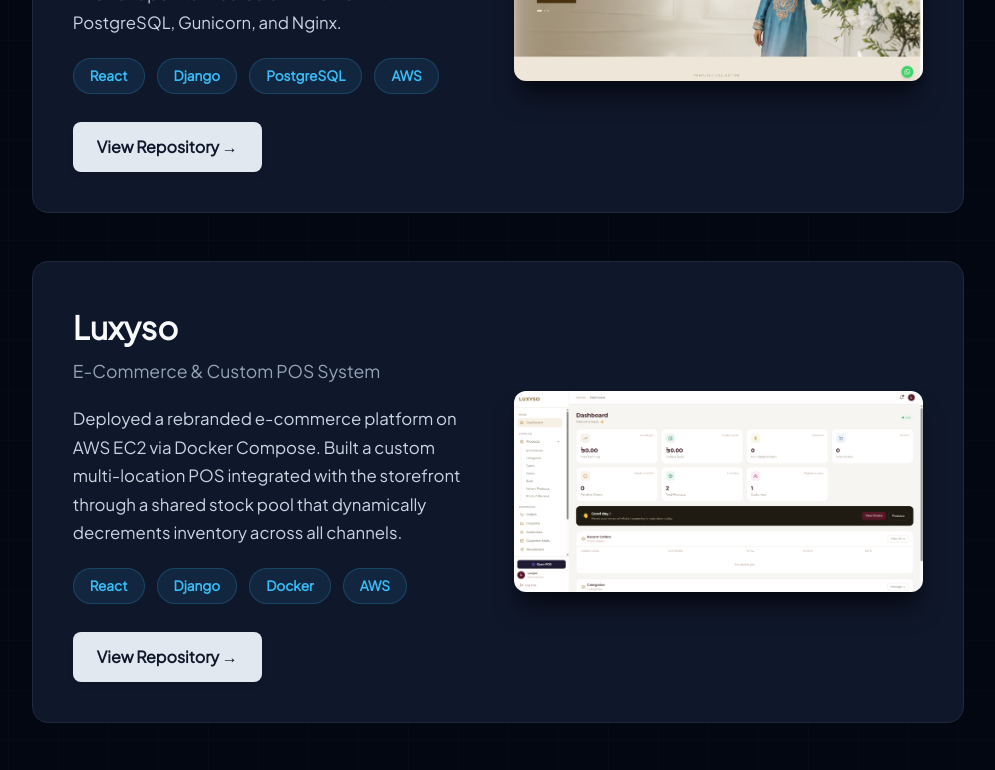
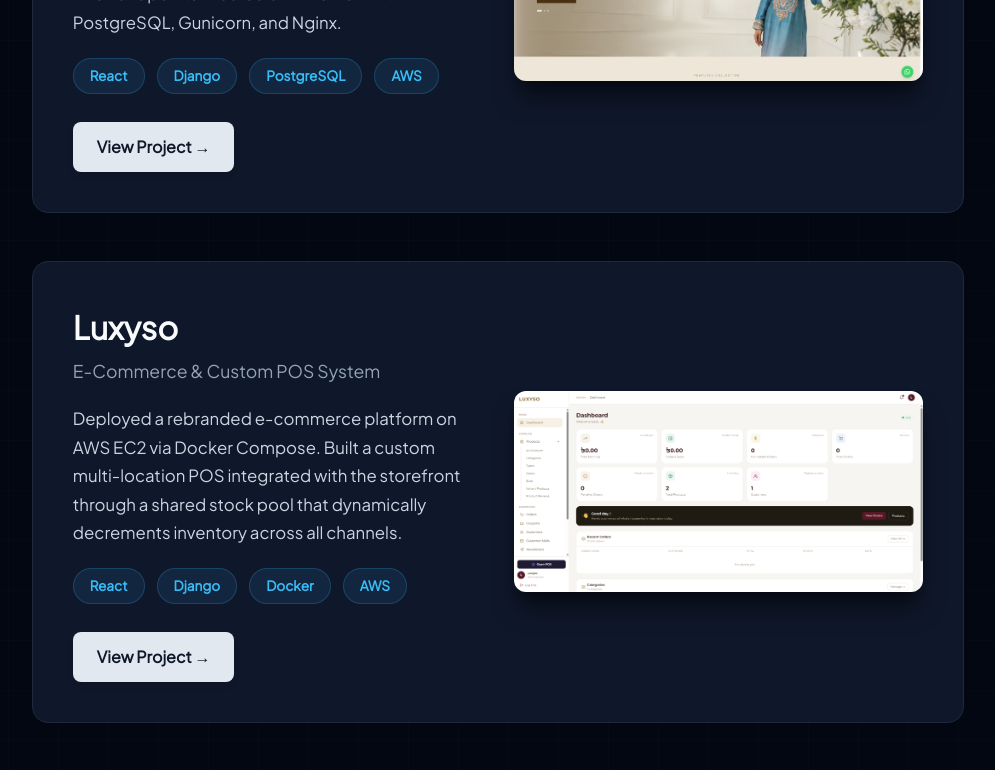
Before and after one commit to IstiakNabil/my_portfolio, a React (Vite) app: page / in a window 1280 px wide. Shown: the part 1960-2730 px from the top of the page, without its empty margins (142-1137 px from the left). Built offline with nearby package versions, Linux system fonts and the light colour scheme.

Commit message:
fixed bug

```diff
--- a/src/components/Projects.jsx
+++ b/src/components/Projects.jsx
@@ -25,7 +25,7 @@ export default function Projects() {
       subtitle: "UAP CSE Department Platform",
       description: "Contributed to a comprehensive Django-based management system, currently live and in active daily use. Implemented complex backend logic for automatic, seniority-based role succession and faculty position assignments.",
       tags: ["Python", "Django", "PostgreSQL"],
-      codeLink: "https://github.com/IstiakNabil",
+      codeLink: "https://cse.uap-bd.edu/people/faculty/",
       image: facultyImg
     },
     {
@@ -33,7 +33,7 @@ export default function Projects() {
       subtitle: "AI/ML Research Project",
       description: "Researching and developing a conformal risk-controlled cascade pipeline model to accurately detect and classify manufacturing defects in fabric. Applying advanced machine learning techniques to improve the reliability, precision, and efficiency of automated quality control systems.",
       tags: ["Python", "PyTorch", "Computer Vision", "Machine Learning"],
-      codeLink: "https://github.com/IstiakNabil",
+      codeLink: "https://github.com/IstiakNabil/EfficientAD",
       image: null // No image for this project
     }
   ];
@@ -114,7 +114,7 @@ export default function Projects() {
                     onMouseOver={(e) => e.currentTarget.style.transform = 'translateY(-2px)'}
                     onMouseOut={(e) => e.currentTarget.style.transform = 'translateY(0)'}
                   >
-                    View Repository →
+                    View Project →
                   </a>
                 </div>
               )}
```
